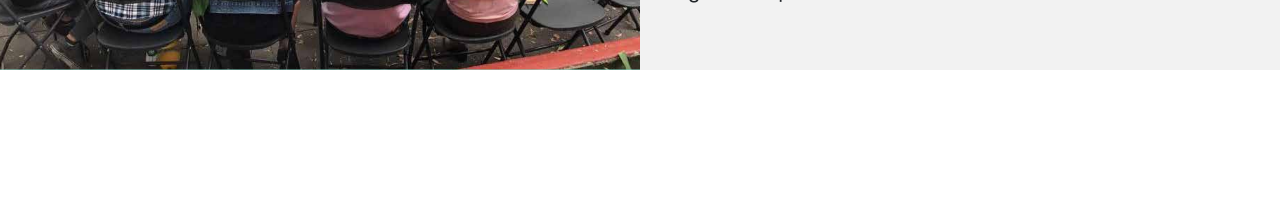
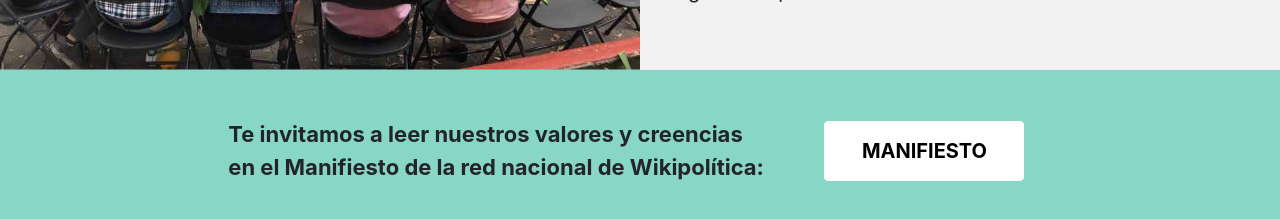
Before and after one commit to wikipoliticacdmx/website, a Vue app in the folder app/: page /#/ in a window 1280 px wide. Shown: the part 865-1084 px from the top of the page. Before the commit the page ends 935 px from the top, so only its background shows below. Built offline with nearby package versions, Linux system fonts and the light colour scheme; the HTML template or start-up script is replaced by a standard one.

Commit message:
Add manifest component

```diff
--- /dev/null
+++ b/app/src/components/Manifest.vue
@@ -0,0 +1,39 @@
+<template lang="pug">
+  .manifest
+    b-container.py-5(fluid)
+      b-row.d-flex.justify-content-center
+        b-col(cols="8")
+          b-row
+            b-col(cols="8")
+              p.mb-0
+                strong Te invitamos a leer nuestros valores y creencias en el Manifiesto de la red nacional de Wikipolítica:
+            b-col(cols="4").d-flex.justify-content-center.align-items-center
+              b-button(variant="primary")
+                strong MANIFIESTO
+</template>
+
+<script>
+export default {
+  name: "Manifest",
+  props: {
+
+  }
+};
+</script>
+
+<style scoped lang="scss">
+  .manifest {
+    background-color: #88D6C6;
+    p {
+      font-size: 22px;
+    }
+    button {
+      width: 200px;
+      height: 60px;
+      background-color: white;
+      border-color: white;
+      color: black;
+      font-size: 20px;
+    }
+  }
+</style>
--- a/app/src/views/Home.vue
+++ b/app/src/views/Home.vue
@@ -4,6 +4,7 @@
     Hero
     Banner
     Node
+    Manifest
 </template>
 
 <script>
@@ -11,6 +12,7 @@
 import Hero from "@/components/Hero.vue"
 import Banner from "@/components/Banner.vue"
 import Node from "@/components/Node.vue"
+import Manifest from "@/components/Manifest.vue"
 
 export default {
   name: "home",
@@ -18,7 +20,8 @@
     Navbar,
     Hero,
     Banner,
-    Node
+    Node,
+    Manifest
   }
 };
 </script>
```
Also changed, not shown: app/src/components/Hero.vue (+5 -5 lines), app/src/components/Node.vue (+5 -5 lines).
